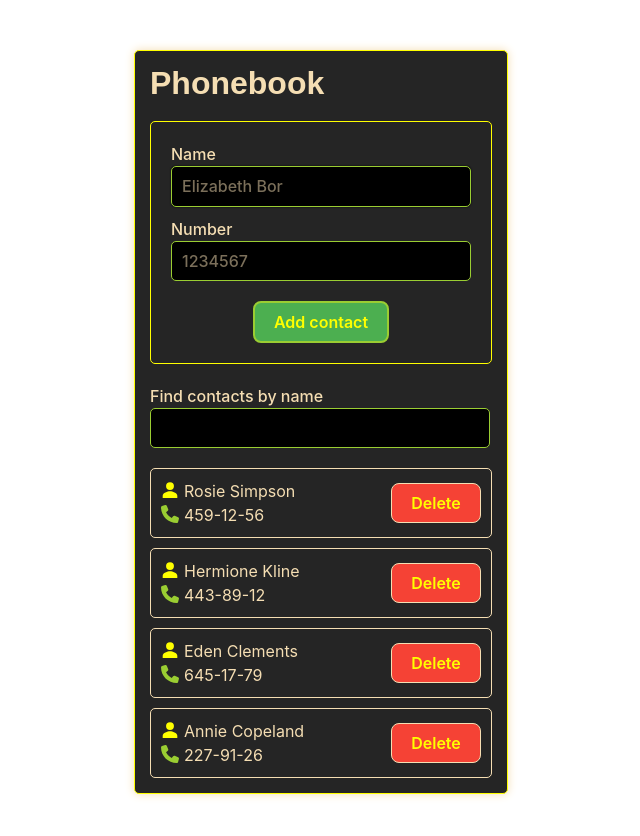
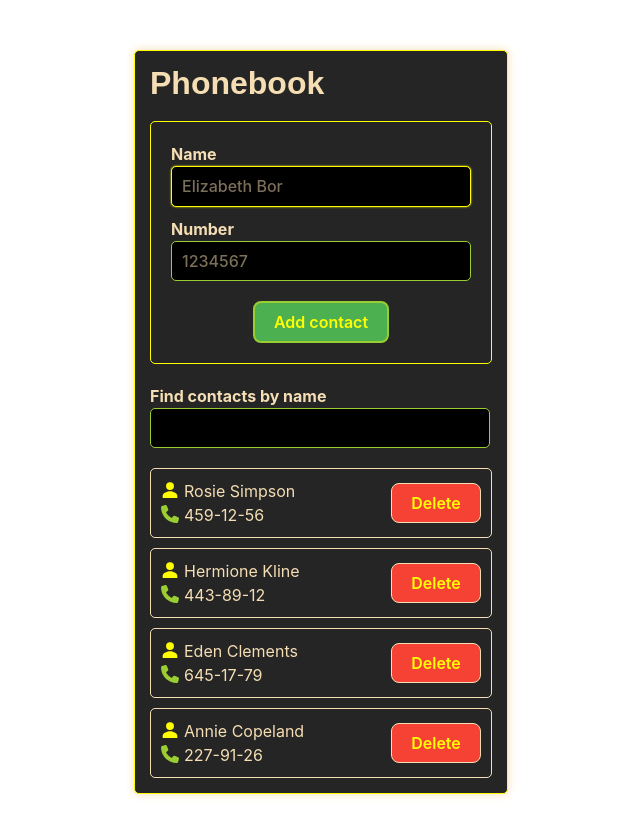
Before and after one commit to CosmicSand/goit-react-hw-06, a React (Vite) app: page / in a window 1280 px wide. In both pictures the pointer is over the input "Name". Shown: the top 836 px of the page, without its empty margins (319-959 px from the left). Built offline with nearby package versions, Linux system fonts and the light colour scheme.

Commit message:
css correction

```diff
--- a/src/components/ContactForm/ContactForm.module.css
+++ b/src/components/ContactForm/ContactForm.module.css
@@ -15,6 +15,7 @@
   background-color: #000;
   color: wheat;
   border-radius: 5px;
+  transition: all 250ms cubic-bezier(0.4, 0, 0.2, 1);
 }
 
 .input::placeholder {
@@ -24,8 +25,8 @@
 .input:focus,
 .input:hover,
 .input:active {
-  border: px solid #310101;
-  box-shadow: 0 0 2px 0 #000;
+  border: 1px solid yellow;
+  box-shadow: 0 0 2px 0 yellow;
 }
 
 .btn {
@@ -49,11 +50,12 @@
 }
 
 label + span {
-  color: rgb(191, 1, 1);
+  color: #f54235;
+  font-weight: 700;
   margin-left: 10px;
 }
 label {
   color: wheat;
   font-size: 16px;
-  font-weight: 500;
+  font-weight: 700;
 }
--- a/src/components/SearchBox/SearchBox.module.css
+++ b/src/components/SearchBox/SearchBox.module.css
@@ -22,6 +22,6 @@
 .input:focus,
 .input:hover,
 .input:active {
-  border: px solid #310101;
-  box-shadow: 0 0 2px 0 #000;
+  border: 1px solid yellow;
+  box-shadow: 0 0 2px 0 yellow;
 }
```
